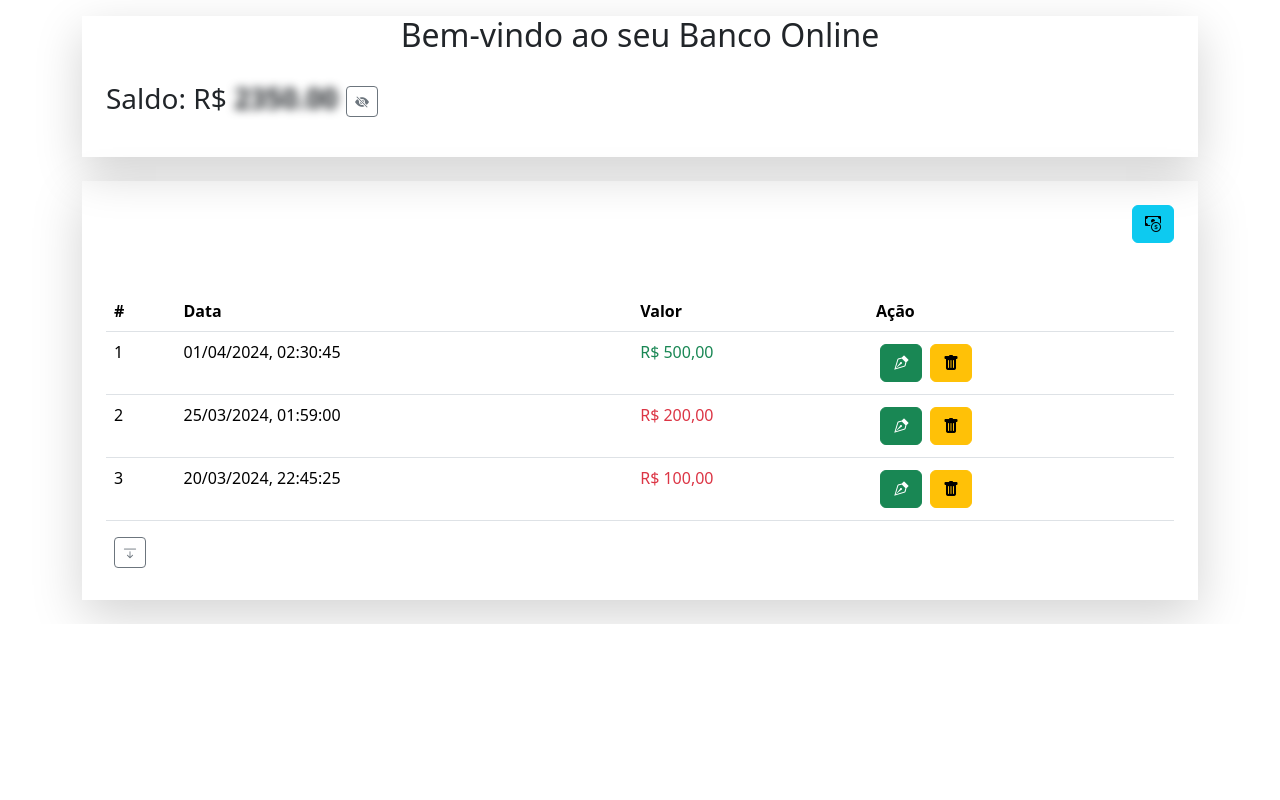
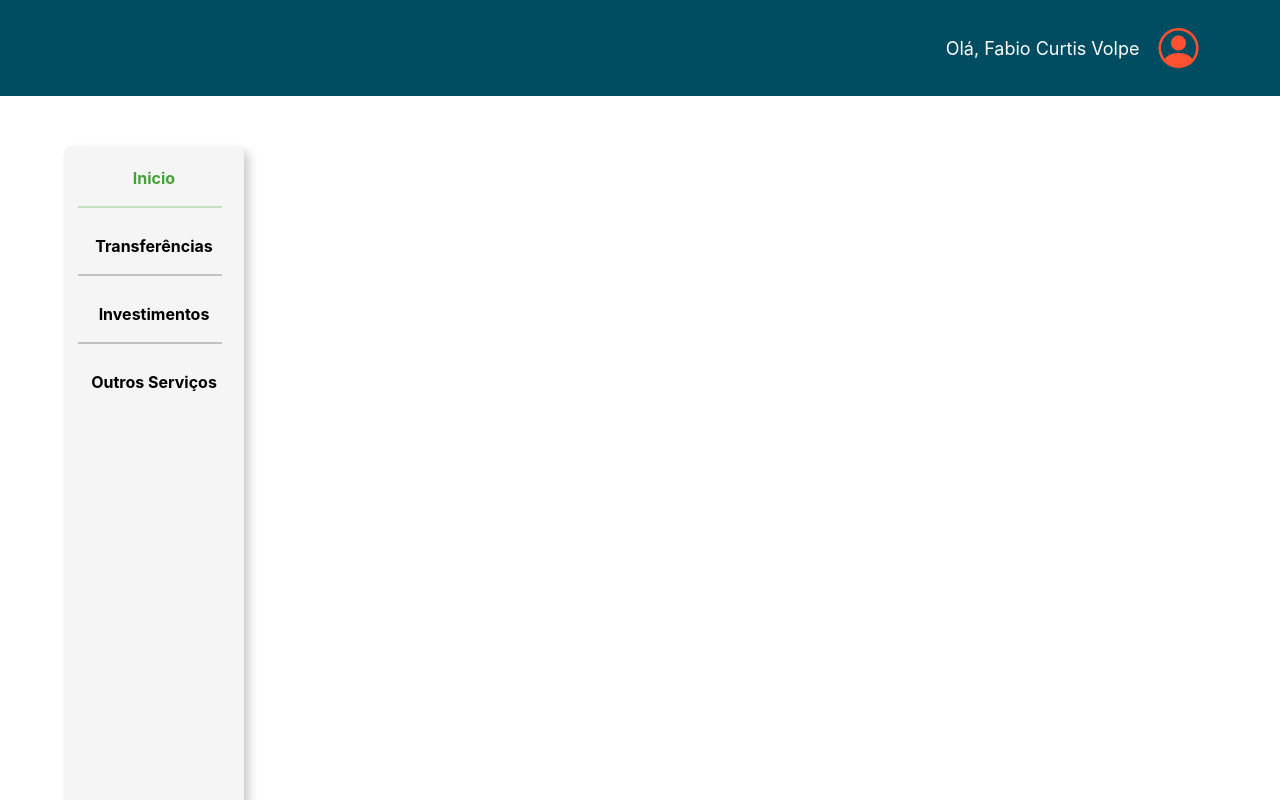
Before and after one commit to fabiocurtisvolpe/tech-chanllenge-01, a Next.js app: page / in a window 1280 px wide. Shown: the top 800 px of the page. Built offline with nearby package versions, Linux system fonts and the light colour scheme.

Commit message:
Menu Lateral

```diff
--- a/src/app/components/headerBank.tsx
+++ b/src/app/components/headerBank.tsx
@@ -27,7 +27,6 @@ class HeaderBank extends React.Component {
             </div>
         )
     }
-
 }
 
 export default HeaderBank;
--- /dev/null
+++ b/src/app/components/menuLateral.css
@@ -0,0 +1,42 @@
+
+.menu-lateral {
+    width: 180px;
+    height: 904px;
+    margin-top: 50px;
+    margin-left: 5%;
+    box-shadow: 5px 5px 10px rgba(0, 0, 0, 0.2);
+    border-radius: 8px;
+    background: #f5f5f5;
+}
+
+label {
+    font-family: Inter, serif;
+    cursor: pointer;
+    position: relative;
+    left: 50%;
+    transform: translateX(-50%);
+}
+
+.labelInicio {
+    margin-top: 20px;
+    color: #47A138;
+    font-size: 16px;
+    font-weight: bold;
+}
+
+.labelMenu {
+    margin-top: 10px;
+    color: black;
+    font-size: 16px;
+    font-weight: bold;
+}
+
+hr {
+    width: 80%;
+    margin-left: 8%;
+    border-width: 2px;
+}
+
+.hrInicio {
+    border-color: #47A138;
+}
--- /dev/null
+++ b/src/app/components/menuLateral.tsx
@@ -0,0 +1,28 @@
+import "./menuLateral.css"
+import React from "react";
+
+class MenuLateral extends React.Component {
+
+    render() {
+        return (
+            <div className="panel panel-default menu-lateral">
+
+                <div className="panel-body">
+                    <label className="labelInicio">Inicio</label>
+                    <hr className="hrInicio" />
+
+                    <label className="labelMenu">Transferências</label>
+                    <hr/>
+
+                    <label className="labelMenu">Investimentos</label>
+                    <hr/>
+
+                    <label className="labelMenu">Outros Serviços</label>
+                </div>
+            </div>
+        )
+    }
+
+}
+
+export default MenuLateral;
--- a/src/app/page.tsx
+++ b/src/app/page.tsx
@@ -1,106 +1,17 @@
 "use client";
 
 import React from "react";
-import { Transaction } from "./interfaces/transaction.interface";
-import ListTransaction from "./components/list-transaction";
+import HeaderBank from "@/app/components/headerBank";
+import MenuLateral from "@/app/components/menuLateral";
 
 
 class HomePage extends React.Component {
 
-    private transactions: Transaction[] = [];
-
-    private classViewBalance: string = "bi bi-eye-slash-fill";
-    private classBlurred: string = "blurred-text";
-
-    private balance: number = 0;
-
-    private viewBalance: boolean = false;
-
-    constructor(props: any) {
-        super(props);
-        this.onInit();
-    }
-
-    componentDidMount() {
-        this.setState({});
-    }
-
-    private onInit = () => {
-
-        const tmp: Transaction[] = [
-            { type: 'Depósito', amount: 500, date: new Date('2024-04-01 02:30:45'), dateFormated: this.formatDatePt(new Date('2024-04-01 02:30:45')), classAmount: 'text-success' },
-            { type: 'Saque', amount: -200, date: new Date('2024-03-25 01:59:00'), dateFormated: this.formatDatePt(new Date('2024-03-25 01:59:00')), classAmount: 'text-danger' },
-            { type: 'Transferência', amount: -100, date: new Date('2024-03-20 22:45:25'), dateFormated: this.formatDatePt(new Date('2024-03-20 22:45:25')), classAmount: 'text-danger' },
-            { type: 'Depósito', amount: 200, date: new Date('2024-02-10 00:00:01'), dateFormated: this.formatDatePt(new Date('2024-02-10 00:00:01')), classAmount: 'text-success' },
-            { type: 'Saque', amount: -50, date: new Date('2024-02-09 12:00:00'), dateFormated: this.formatDatePt(new Date('2024-02-09 12:00:00')), classAmount: 'text-danger' },
-            { type: 'Depósito', amount: 2000, date: new Date('2024-01-08 12:15:00'), dateFormated: this.formatDatePt(new Date('2024-01-08 12:15:00')), classAmount: 'text-success' }
-        ];
-
-        tmp.sort((a, b) => b.date.getTime() - a.date.getTime());
-        this.transactions = [...tmp]
-
-        let sum: number = 0;
-        this.transactions.forEach((t: Transaction) => {
-            sum += t.amount;
-        });
-
-        this.balance = sum;
-    }
-
-    private handleViewBalance = () => {
-        this.viewBalance = !this.viewBalance;
-
-        this.classViewBalance = this.viewBalance ? "bi bi-eye-fill" : "bi bi-eye-slash-fill";
-
-        const c: string = this.balance >= 0 ? "text-success" : "text-danger";
-        this.classBlurred = this.viewBalance ? c : "blurred-text";
-
-        this.setState({});
-    };
-
-    private formatDatePt = (dts: Date): string => {
-        return new Intl.DateTimeFormat('pt-BR', {
-            day: '2-digit',
-            month: '2-digit',
-            year: 'numeric',
-            hour: '2-digit',
-            minute: '2-digit',
-            second: '2-digit',
-        }).format(dts);
-    };
-
-    private refreshBalance = (value: number) => {
-        if (value) {
-            this.balance = value;
-
-            const c: string = this.balance >= 0 ? "text-success" : "text-danger";
-            this.classBlurred = this.viewBalance ? c : "blurred-text";
-
-            this.setState({});
-        }
-    }
-
     render() {
         return (
-            <div className="container mt-lg-3">
-
-                <div className="panel panel-default rounded-lg shadow-lg">
-                    <div className="panel-heading text-center mt-sm-3">
-                        <h2>Bem-vindo ao seu Banco Online</h2>
-                    </div>
-
-                    <div className="panel-body m-lg-4 mt-lg-4">
-                        <h3>Saldo: R$ <b className={this.classBlurred}>{this.balance.toFixed(2)}</b>
-                            <button type="button" className="btn btn-outline-secondary btn-sm m-lg-2"
-                                onClick={this.handleViewBalance} title="Visualizar Saldo">
-                                <i className={this.classViewBalance}></i>
-                            </button>
-                        </h3>
-                        <br />
-                    </div>
-                </div>
-
-                <ListTransaction transations={this.transactions} refreshBalance={this.refreshBalance}></ListTransaction>
+            <div>
+                <HeaderBank></HeaderBank>
+                <MenuLateral></MenuLateral>
             </div>
         );
     }
```
Also changed, not shown: src/app/page_old.tsx (added, +109 -0 lines), src/app/components/boasVindas.tsx (added), src/app/components/extrado.tsx (added), src/app/components/novaTransacao.tsx (added).
